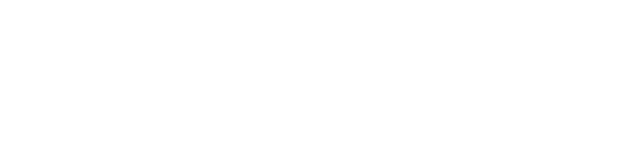
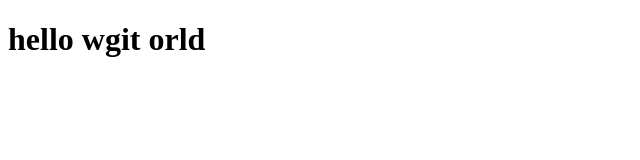
Before and after one commit to sandy23lupe/nivel-tareas, a plain HTML site: page index.html in a window 1280 px wide. Shown: the whole page, without its empty margins (0-640 px from the left). Drawn offline with Linux system fonts and the light colour scheme.

Commit message:
html add a h1

```diff
--- a/index.html
+++ b/index.html
@@ -6,6 +6,7 @@
     <title>SANDY QUINTERO</title>
 </head>
 <body>
+    <h1>hello wgit orld</h1>
 
 </body>
 </html>
```
